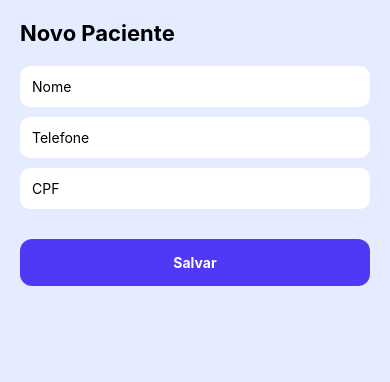
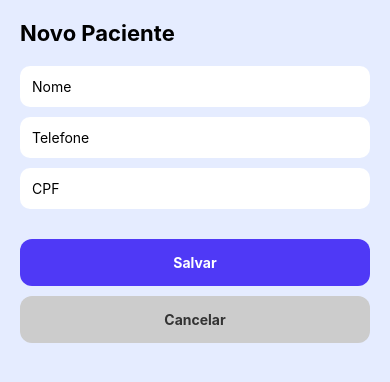
Before and after one commit to Leonardo-do-Playstation/Paulistinha_ClinicaMedica, a React Native app: screen /CreatePatient in a window 390 px wide. Shown: the top 382 px of the page. Built offline with nearby package versions, Linux system fonts and the light colour scheme.

Commit message:
feat: adds button cancel to return to patient screen

```diff
--- a/src/screens/HomeCardScreens/ManagerPatients/CreatePatients/CreatePatient.tsx
+++ b/src/screens/HomeCardScreens/ManagerPatients/CreatePatients/CreatePatient.tsx
@@ -49,6 +49,15 @@ export default function CreatePatient() {
         </Text>
       </TouchableOpacity>
 
+        <TouchableOpacity
+        style={[styles.button, { backgroundColor: "#ccc", marginTop: 10 }]}
+        onPress={() => navigation.goBack()}
+      >
+        <Text style={{ color: "#333", fontWeight: "bold" }}>
+          Cancelar
+        </Text>
+      </TouchableOpacity>
+
     </View>
   );
 }
```
